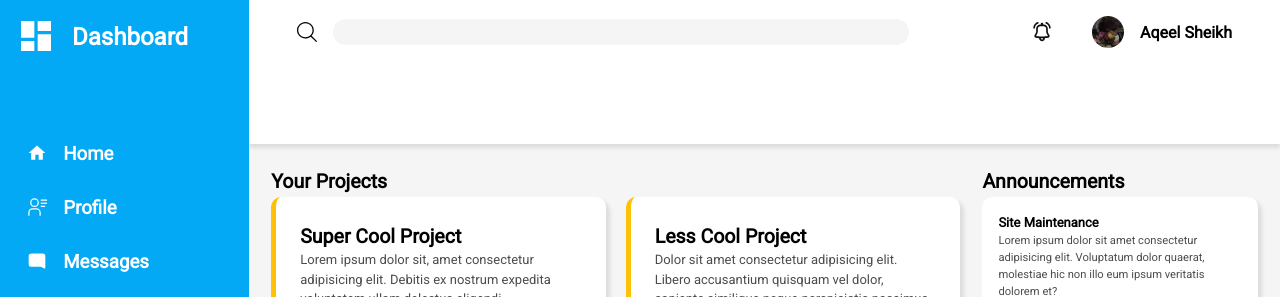
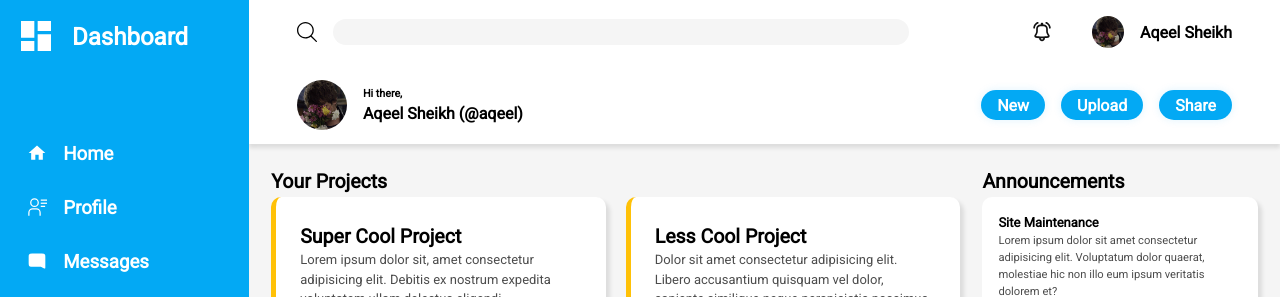
Before and after one commit to aqeel-sheikh/odin-admin_dashboard, a plain HTML site: page index.html in a window 1280 px wide. Shown: the top 297 px of the page. Drawn offline with Linux system fonts and the light colour scheme.

Commit message:
Completed toolbar

```diff
--- a/index.html
+++ b/index.html
@@ -23,7 +23,7 @@
               class="icon"
               src="images/bell.svg"
               alt="Notifications button/icon"
-              style="margin-right: 1.5rem;"
+              style="margin-right: 1.5rem"
             />
             <img
               class="profile top-header-profile"
@@ -33,7 +33,24 @@
             <h4>Aqeel Sheikh</h4>
           </div>
         </div>
-        <div class="toolbar"></div>
+        <div class="toolbar top-header">
+          <div class="left-side">
+            <img
+              class="profile"
+              src="images/projects_section/pfp.jpg"
+              alt="Profile picture"
+            />
+            <div class="left-side-section">
+              <h6>Hi there,</h6>
+              <h4>Aqeel Sheikh (@aqeel)</h4>
+            </div>
+          </div>
+          <div class="right-side">
+            <button>New</button>
+            <button>Upload</button>
+            <button>Share</button>
+          </div>
+        </div>
       </header>
       <div class="sidebar">
         <div class="sidebar-heading">
--- a/style.css
+++ b/style.css
@@ -230,3 +230,16 @@ h6 {
 .top-header-profile{
   width: 32px;
 }
+button{
+  border: none;
+  background-color: #03a9f4;
+  border-radius: 20px;
+  color: white;
+  padding: 0.2rem 1rem;
+  font-weight: 600;
+  transition: ease-in-out;
+  box-shadow: 0 0 8px #03a9f420;
+}
+button:hover{
+  transform: scale(1.1);
+}
```
